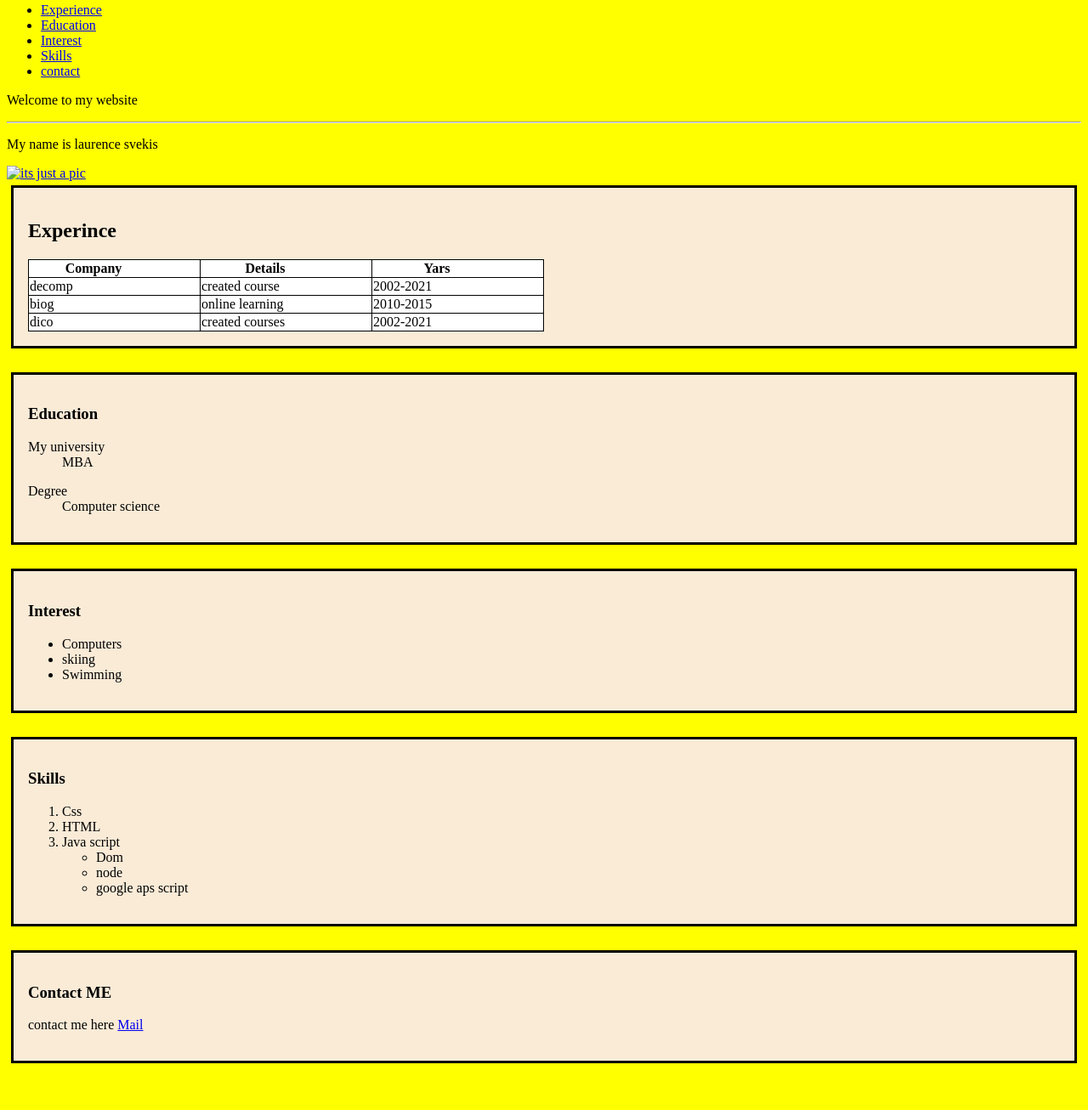
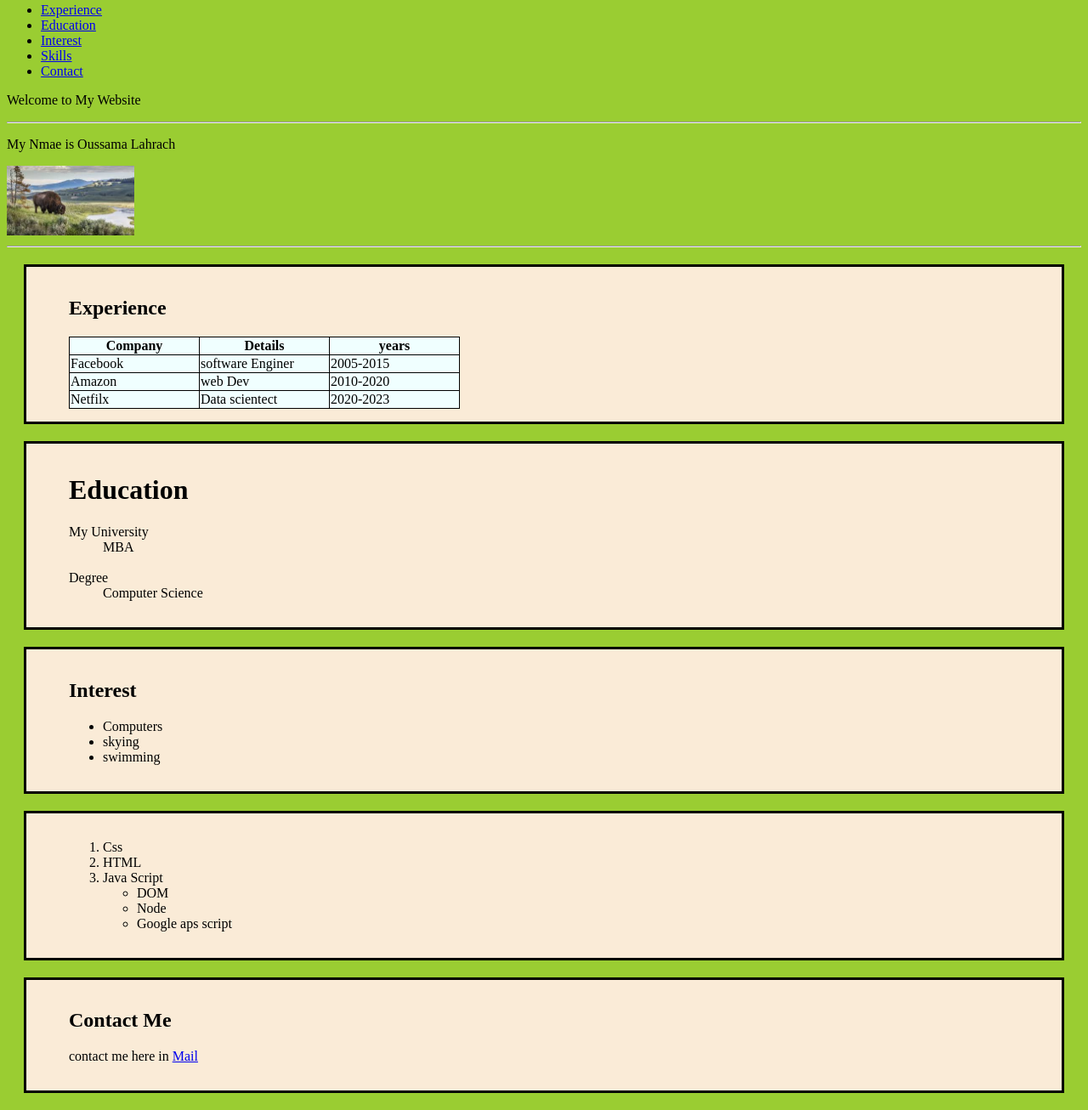
Before and after one commit to Oussama-Lah/html-basics, a plain HTML site: page index.html in a window 1280 px wide. Shown: the part 77-1383 px from the top of the page at 85% size. Before the commit the page ends 1336 px from the top, so only its background shows below. Drawn offline with Linux system fonts and the light colour scheme.

Commit message:
first commit

```diff
--- a/index.html
+++ b/index.html
@@ -1,131 +1,89 @@
 <!DOCTYPE html>
 <html lang="en">
   <head>
-    <meta charset="UTF-8">
-    <meta name="viewport" content="width=device-width, initial-scale=1.0">
-    <link rel="stylesheet" href="stylesheet.css">
-    <link rel="shortcut icon" href="images.jpg/45.jpg">
-
-    <title>my web page </title>
+    <meta charset="UTF-8" />
+    <meta name="viewport" content="width=device-width, initial-scale=1.0" />
+    <title>Document</title>
+    <link rel="stylesheet" href="site.css" />
   </head>
-<style>
-body{
-    background-color: yellow;
-}
-div{
-    background-color:antiquewhite;
-    border: 3px solid black;
-    margin: 5px;
-    padding:17px
-
-
-}
-
-table,th,td{
-    padding-right:50px ;
-    border: 1px solid black;
-    border-collapse: collapse;
-}
-th,td{
-    width:150px ;
-    background-color: white;
-}
-
-
-</style>
   <body>
-    <h1>laurence svekis resume</h1>
+    <h1>Oussama Lahrach Resume</h1>
     <ul>
-            <li><a href="#experience">Experience</a></li>
-            <li><a href="#eductaion">Education</a></li>
+      <li><a href="#Experince">Experience</a></li>
+      <li><a href="#Education">Education</a></li>
       <li><a href="#Interest">Interest</a></li>
       <li><a href="#Skills">Skills</a></li>
-            <li><a href="#contact">contact</a></li>
+      <li><a href="#Contact">Contact</a></li>
     </ul>
-    <p>Welcome to my website</p>
-    <hr>
-    <p>My name is laurence svekis</p>
-    <a href="https://flixtor.to/"><img src="images.jpg/lap.jpg" alt="its just a pic" width="150px "></a>
-
-    <div id="experience">
+    <p>Welcome to My Website</p>
+    <hr />
+    <p>My Nmae is Oussama Lahrach</p>
+    <a href="https://flixtor.to/" target="_blank">
+      <img src="img.png" alt="it's just a pic" />
+    </a>
+    <hr />
+    <div id="parent">
+      <div id="Experience">
+        <h2>Experience</h2>
         <table>
-            <colgroup>
-            <col span="1" style="background-color: gainsboro;">
-            </colgroup>
-
-                <h2>Experince</h2>
-
           <tr>
             <th>Company</th>
             <th>Details</th>
-                        <th>Yars</th>
+            <th>years</th>
           </tr>
           <tr>
-                        <td>decomp</td>
-                        <td>created course </td>
-                        <td>2002-2021</td>
+            <td>Facebook</td>
+            <td>software Enginer</td>
+            <td>2005-2015</td>
           </tr>
           <tr>
-                        <td>biog</td>
-                        <td>online learning </td>
-                        <td>2010-2015</td>
+            <td>Amazon</td>
+            <td>web Dev</td>
+            <td>2010-2020</td>
           </tr>
           <tr>
-                        <td>dico</td>
-                        <td>created courses </td>
-                        <td>2002-2021</td>
+            <td>Netfilx</td>
+            <td>Data scientect</td>
+            <td>2020-2023</td>
           </tr>
         </table>
-
       </div>
-    <br>
-    <div id="eductaion">
-        <h3>Education</h3>
-            <dl></dt>
-                <dt>My university</dt>
+      <div id="Education">
+        <h1>Education</h1>
+        <dl>
+          <dt>My University</dt>
           <dd>MBA</dd>
+          <br />
+          <dt>Degree</dt>
+          <dd>Computer Science</dd>
         </dl>
-
-            <dl>
-                <dt>Degree</dt>
-                <dd>Computer science</dd>
-            </dl>
-
-
       </div>
-        <br>
       <div id="Interest">
-        <h3>Interest</h3>
+        <h2>Interest</h2>
         <ul>
           <li>Computers</li>
-                <li>skiing</li>
-                <li>Swimming</li>
-
+          <li>skying</li>
+          <li>swimming</li>
         </ul>
-
       </div>
-        <br>
       <div id="Skills">
-        <h3>Skills</h3>
         <ol>
           <li>Css</li>
           <li>HTML</li>
-            <li>Java script </li>
+          <li>
+            Java Script
             <ul>
-                    <li>Dom</li>
-                    <li>node</li>
-                    <li>google aps script</li>
+              <li>DOM</li>
+              <li>Node</li>
+              <li>Google aps script</li>
             </ul>
-
-
+          </li>
         </ol>
-
       </div>
-        <br>
-    <div id="contact">
-        <h3>Contact ME</h3>
-            <p>contact me here <a href="mailto:olahrach213@gmail.com">Mail</a></p>
+      <div id="Contact">
+        <h2>Contact Me</h2>
+        <p>contact me here in <a href="#" target="_blank">Mail</a></p>
       </div>
-
+    </div>
   </body>
 </html>
--- /dev/null
+++ b/site.css
@@ -0,0 +1,24 @@
+body {
+  background-color: yellowgreen;
+}
+img {
+  width: 150px;
+}
+div:not(#parent) {
+  border: 3px solid black;
+  background-color: antiquewhite;
+  margin: 20px;
+  padding: 15px 50px;
+}
+
+table,
+th,
+td {
+  border: 1px solid black;
+  border-collapse: collapse;
+  background-color: azure;
+}
+td,
+th {
+  width: 150px;
+}
```
Also changed, not shown: img.png (added). Lines whose indentation alone changed are shown as unchanged.
